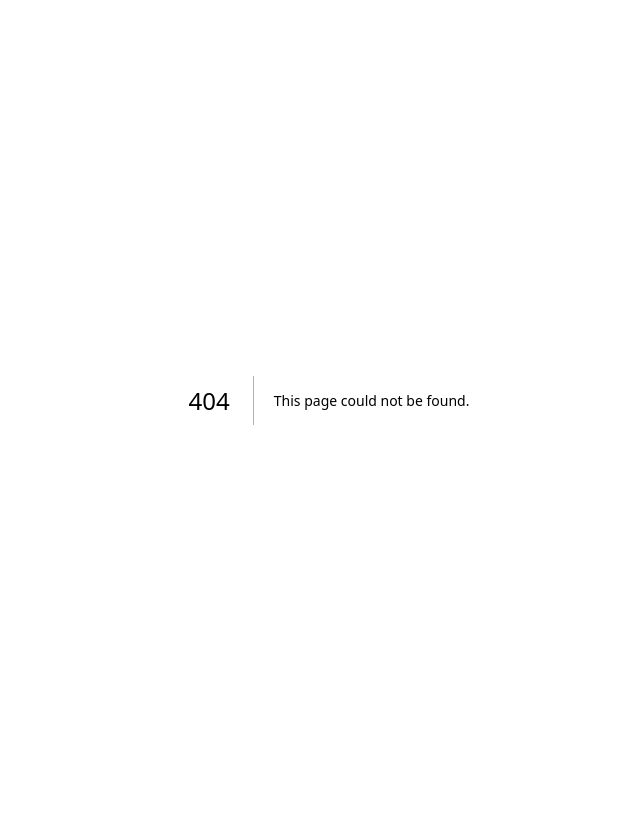
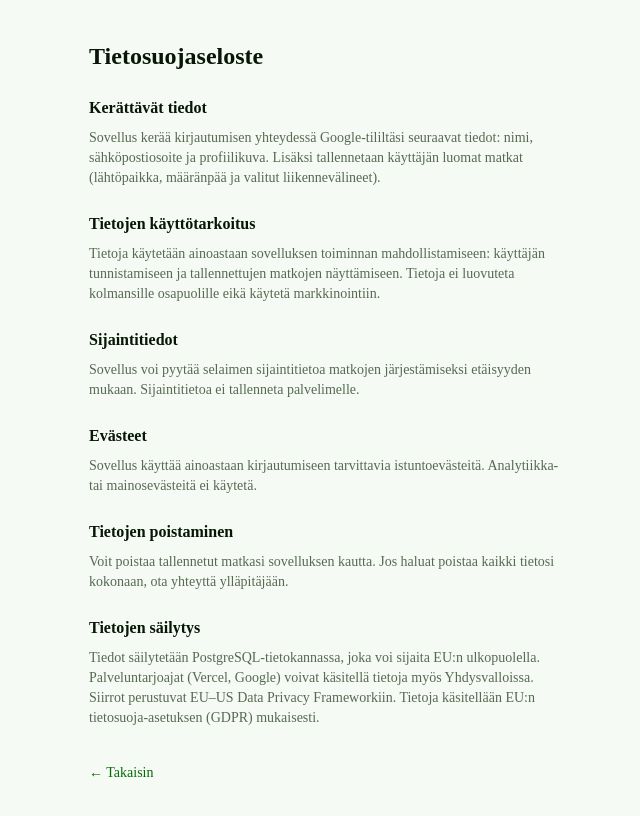
Before and after one commit to mikesmallhelp/super-routes, a Next.js app: page /privacy in a window 1280 px wide. Before the commit this address had no page. Shown: the top 816 px of the page, without its empty margins (311-951 px from the left). Built offline with nearby package versions, Linux system fonts and the light colour scheme.

Commit message:
Added privacy page

```diff
--- /dev/null
+++ b/src/app/privacy/page.tsx
@@ -0,0 +1,89 @@
+import Link from "next/link";
+import type { Metadata } from "next";
+
+export const metadata: Metadata = {
+  title: "Tietosuojaseloste – Tehoreitit",
+};
+
+export default function PrivacyPage() {
+  return (
+    <div className="min-h-screen max-w-lg mx-auto px-4 py-10">
+      <h1 className="text-2xl font-bold mb-6">Tietosuojaseloste</h1>
+
+      <div className="space-y-6 text-sm text-muted-foreground">
+        <section>
+          <h2 className="text-base font-semibold text-foreground mb-2">
+            Kerättävät tiedot
+          </h2>
+          <p>
+            Sovellus kerää kirjautumisen yhteydessä Google-tililtäsi seuraavat
+            tiedot: nimi, sähköpostiosoite ja profiilikuva. Lisäksi tallennetaan
+            käyttäjän luomat matkat (lähtöpaikka, määränpää ja valitut
+            liikennevälineet).
+          </p>
+        </section>
+
+        <section>
+          <h2 className="text-base font-semibold text-foreground mb-2">
+            Tietojen käyttötarkoitus
+          </h2>
+          <p>
+            Tietoja käytetään ainoastaan sovelluksen toiminnan mahdollistamiseen:
+            käyttäjän tunnistamiseen ja tallennettujen matkojen näyttämiseen.
+            Tietoja ei luovuteta kolmansille osapuolille eikä käytetä
+            markkinointiin.
+          </p>
+        </section>
+
+        <section>
+          <h2 className="text-base font-semibold text-foreground mb-2">
+            Sijaintitiedot
+          </h2>
+          <p>
+            Sovellus voi pyytää selaimen sijaintitietoa matkojen järjestämiseksi
+            etäisyyden mukaan. Sijaintitietoa ei tallenneta palvelimelle.
+          </p>
+        </section>
+
+        <section>
+          <h2 className="text-base font-semibold text-foreground mb-2">
+            Evästeet
+          </h2>
+          <p>
+            Sovellus käyttää ainoastaan kirjautumiseen tarvittavia
+            istuntoevästeitä. Analytiikka- tai mainosevästeitä ei käytetä.
+          </p>
+        </section>
+
+        <section>
+          <h2 className="text-base font-semibold text-foreground mb-2">
+            Tietojen poistaminen
+          </h2>
+          <p>
+            Voit poistaa tallennetut matkasi sovelluksen kautta. Jos haluat
+            poistaa kaikki tietosi kokonaan, ota yhteyttä ylläpitäjään.
+          </p>
+        </section>
+
+        <section>
+          <h2 className="text-base font-semibold text-foreground mb-2">
+            Tietojen säilytys
+          </h2>
+          <p>
+            Tiedot säilytetään PostgreSQL-tietokannassa, joka voi sijaita
+            EU:n ulkopuolella. Palveluntarjoajat (Vercel, Google) voivat
+            käsitellä tietoja myös Yhdysvalloissa. Siirrot perustuvat
+            EU–US Data Privacy Frameworkiin. Tietoja käsitellään EU:n
+            tietosuoja-asetuksen (GDPR) mukaisesti.
+          </p>
+        </section>
+      </div>
+
+      <div className="mt-8">
+        <Link href="/" className="text-sm text-primary hover:underline">
+          ← Takaisin
+        </Link>
+      </div>
+    </div>
+  );
+}
--- a/src/components/auth/login-screen.tsx
+++ b/src/components/auth/login-screen.tsx
@@ -1,5 +1,6 @@
 "use client";
 
+import Link from "next/link";
 import { signIn } from "next-auth/react";
 import { Button } from "@/components/ui/button";
 import { Card, CardContent } from "@/components/ui/card";
@@ -16,6 +17,12 @@ export function LoginScreen() {
           <Button onClick={() => signIn("google")} className="w-full">
             Kirjaudu Google-tilillä
           </Button>
+          <p className="text-xs text-muted-foreground">
+            Kirjautumalla hyväksyt{" "}
+            <Link href="/privacy" className="underline hover:text-foreground">
+              tietosuojaselosteen
+            </Link>
+          </p>
         </CardContent>
       </Card>
     </div>
```
